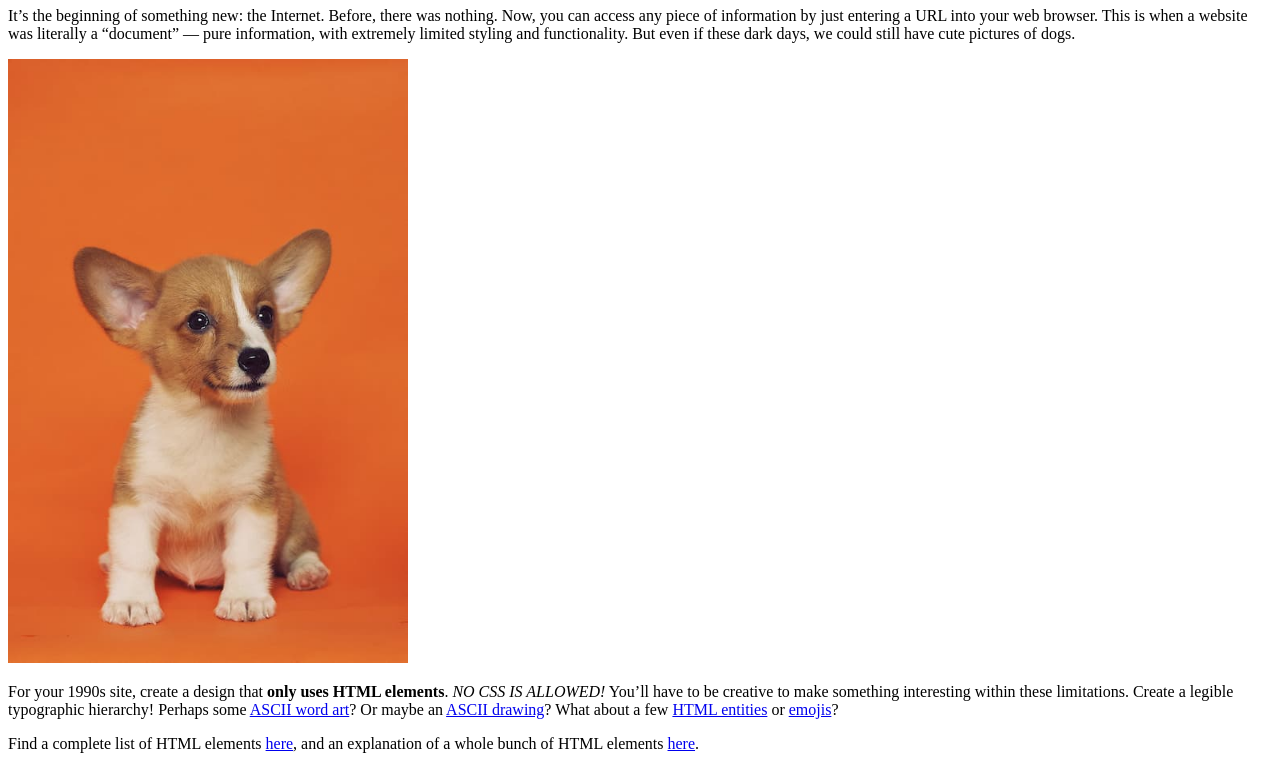
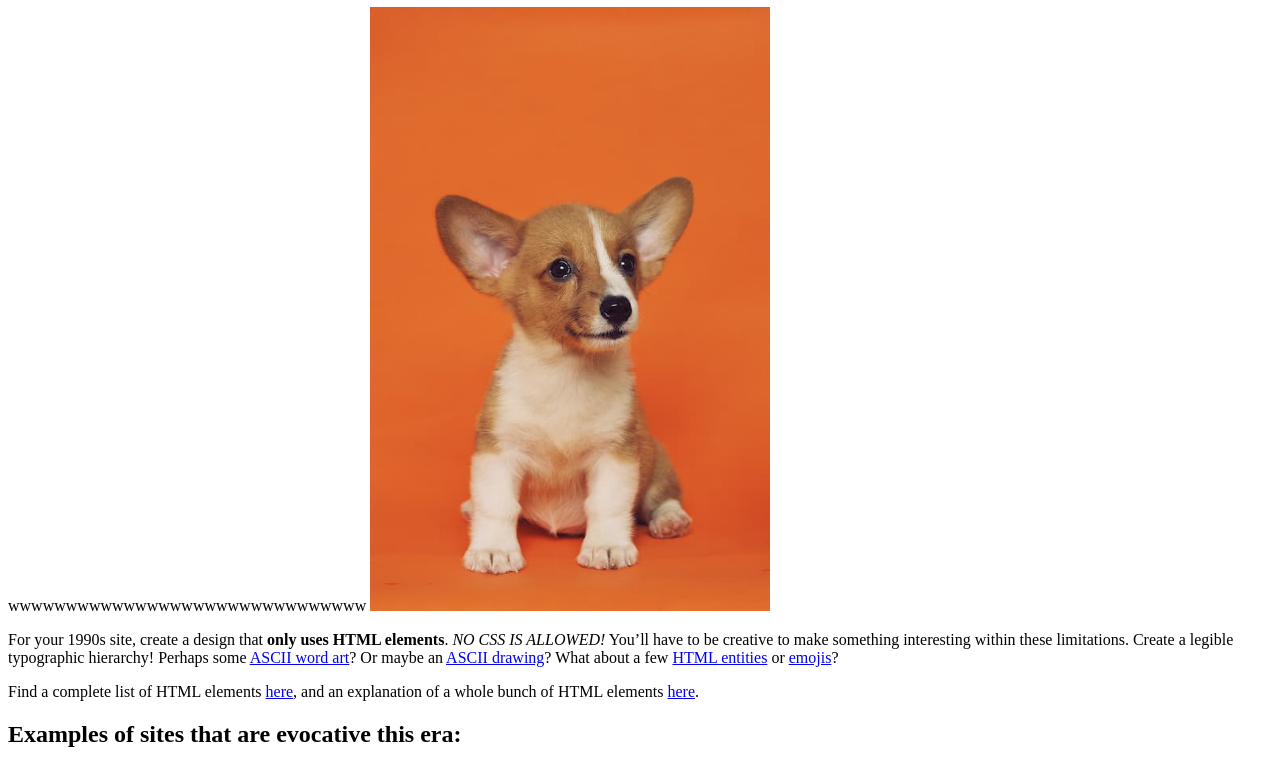
Before and after one commit to peptoG/Time-travler, a plain HTML site: page 1990s/index.html in a window 1280 px wide. Shown: the part 99-864 px from the top of the page. Drawn offline with Linux system fonts and the light colour scheme.

Commit message:
Update index.html

```diff
--- a/1990s/index.html
+++ b/1990s/index.html
@@ -18,8 +18,7 @@
 	<h1>Welcome to the 1990s!</h1>
 
 	<p>
-		It’s the beginning of something new: the Internet. Before, there was nothing. Now, you can access any piece of information by just entering a URL into your web browser. This is when a website was literally a “document” — pure information, with extremely limited styling and functionality. But even if these dark days, we could still have cute pictures of dogs.
-	</p>
+		wwwwwwwwwwwwwwwwwwwwwwwwwwwwwww
 
 	<img src="assets/dog.jpg" width="400">
 
```
